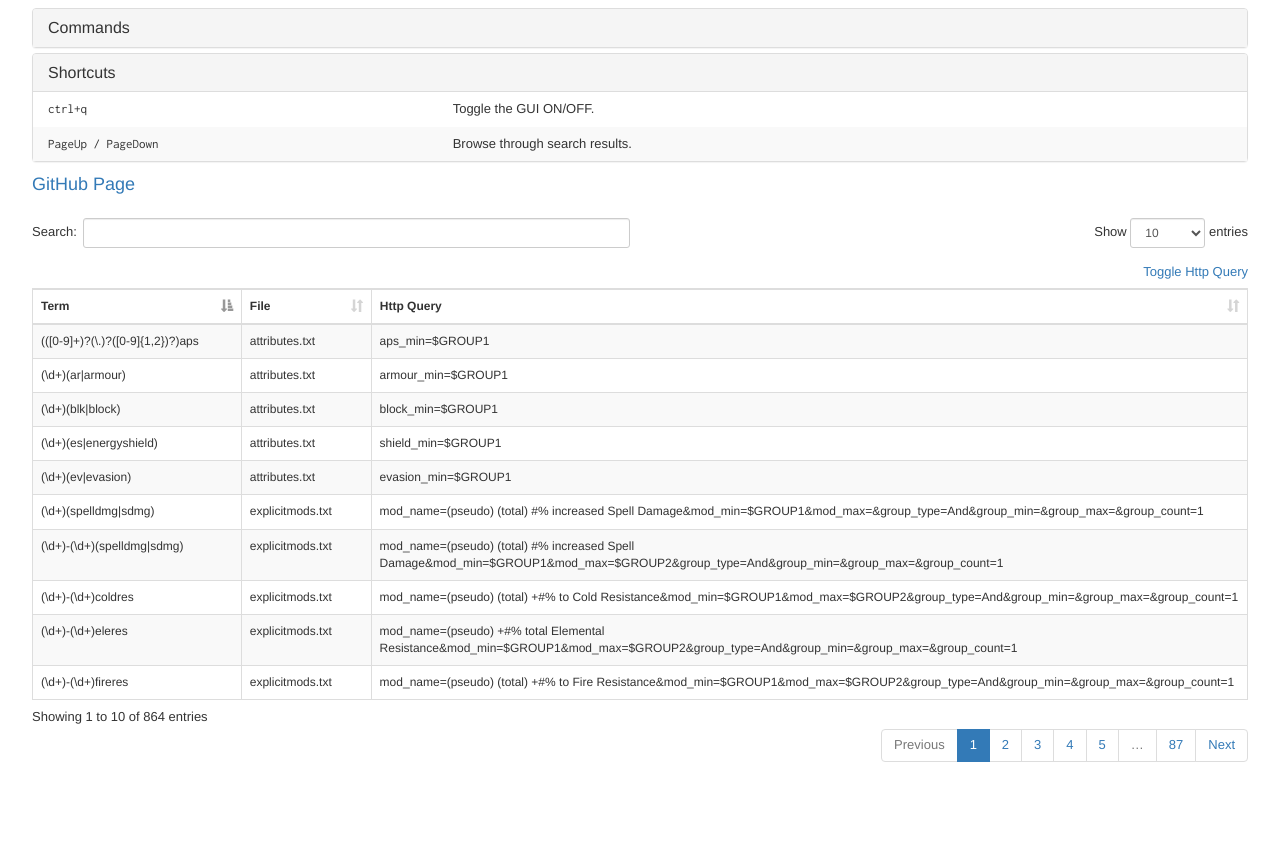
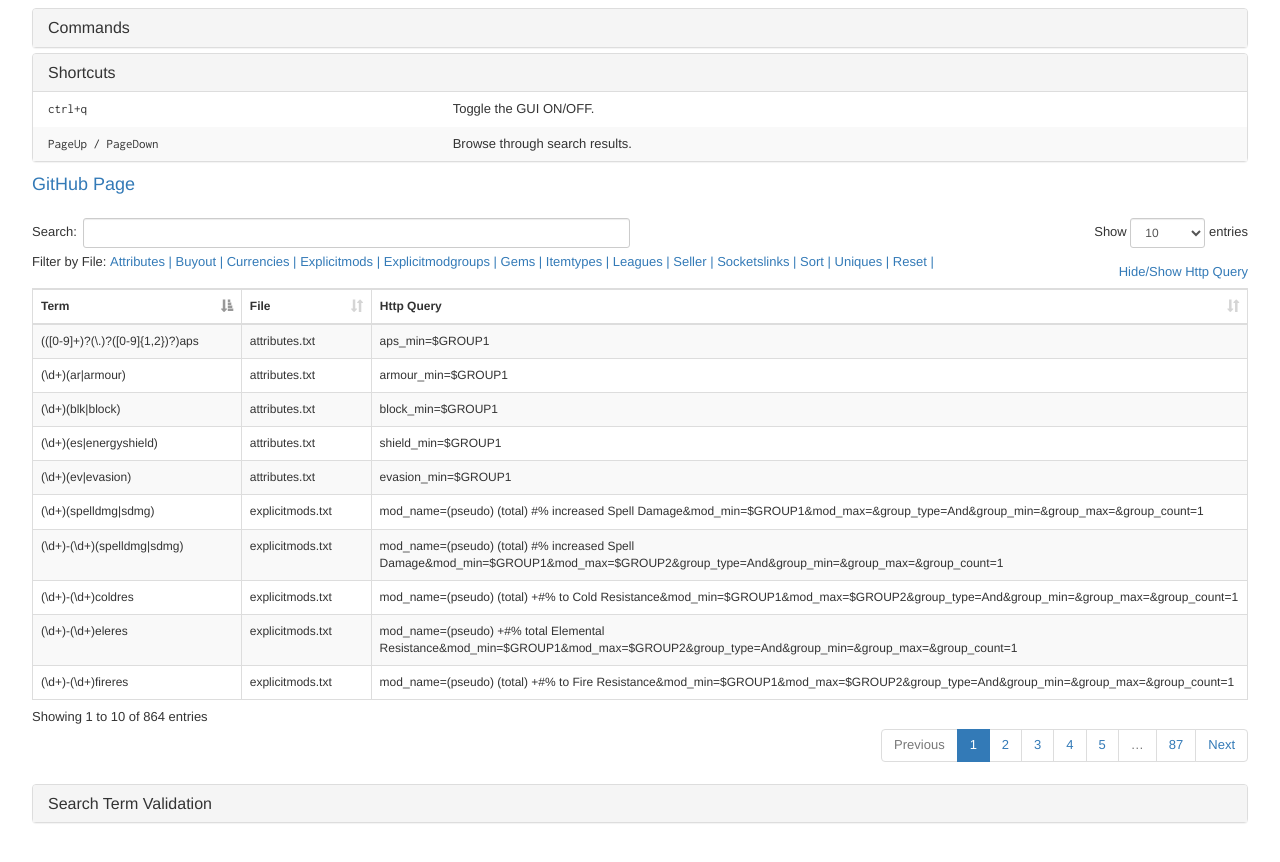
Before and after one commit to poeqic/qic, a plain HTML site: page qic/help/help.htm in a window 1280 px wide. Shown: the part 82-944 px from the top of the page. Before the commit the page ends 866 px from the top, so only its background shows below. Drawn offline with Linux system fonts and the light colour scheme.

Commit message:
Added filtering by file

```diff
--- a/qic/help/css/custom.scss
+++ b/qic/help/css/custom.scss
@@ -32,6 +32,20 @@ body {
 .wrapper_validate {
 	margin-top: 20px;
 	margin-bottom: 20px;
+}
+
+.wrapper_fileFilter {
+	width: 100%;
+	a, span {
+		display: inline-block;
+		//width: 100%;
+	}
+	a {
+		cursor:pointer;
+		&:hover {
+			text-decoration: none;
+		}
+	}
 }
 
 a {
--- a/qic/help/help.htm
+++ b/qic/help/help.htm
@@ -171,6 +171,23 @@
 
 	<a class="link_github" href="https://github.com/poeqic/qic#qic">GitHub Page</a>
 
+	<div class="wrapper_fileFilter">
+		<span>Filter by File:</span>
+		<a class="filterFile" data-column="1" data-filter="attributes.txt">Attributes |</a>
+		<a class="filterFile" data-column="1" data-filter="buyout.txt">Buyout |</a>
+		<a class="filterFile" data-column="1" data-filter="currencies.txt">Currencies |</a>
+		<a class="filterFile" data-column="1" data-filter="explicitmods.txt">Explicitmods |</a>
+		<a class="filterFile" data-column="1" data-filter="explicitmodgroups.txt">Explicitmodgroups |</a>
+		<a class="filterFile" data-column="1" data-filter="gems.txt">Gems |</a>
+		<a class="filterFile" data-column="1" data-filter="itemtypes.txt">Itemtypes |</a>
+		<a class="filterFile" data-column="1" data-filter="leagues.txt">Leagues |</a>
+		<a class="filterFile" data-column="1" data-filter="seller.txt">Seller |</a>
+		<a class="filterFile" data-column="1" data-filter="socketslinks.txt">Socketslinks |</a>
+		<a class="filterFile" data-column="1" data-filter="sort.txt">Sort |</a>
+		<a class="filterFile" data-column="1" data-filter="uniques.txt">Uniques |</a>
+		<a class="filterFile" data-column="1" data-filter="">Reset |</a>
+	</div>
+
 	<!--  DataTable-->
 	<div class="wrapper_help">
 		<table id="helptable" class="display table-striped table-bordered datatable" width="100%"></table>
@@ -188,7 +205,7 @@
 				<!--  Collapsible 1  -->
 				<div id="collapseValidation" class="panel-collapse collapse">
 					<div class="panel-body">
-						<label>Input search query:</label>
+						<label>Input search query (as you would ingame):</label>
 						<input type="text" id="validateTerm" class="form-control input-sm">
 						<div class="validateOutput container">
 						</div>
--- a/qic/help/js/custom.js
+++ b/qic/help/js/custom.js
@@ -13,7 +13,7 @@ $(document).ready(function() {
 		}
 	} );
 
-	$(("<a class='toggle-vis' data-column='2'>Toggle Http Query</a>")).insertBefore('.dataTables_scrollHead');
+	$(("<a class='toggle-vis' data-column='2'>Hide/Show Http Query</a>")).insertBefore('.dataTables_scrollHead');
 
 	$('a.toggle-vis').on( 'click', function (e) {
 		e.preventDefault();
@@ -24,7 +24,16 @@ $(document).ready(function() {
 	} );
 
 
-	$('.wrapper_validate').hide();
+	$('.wrapper_fileFilter').insertBefore('.dataTables_scrollHead');
+	$('a.filterFile').on( 'click', function () {
+		filterColumn( $(this).data('filter') );
+	} );
+
+	function filterColumn (s) {
+		$('#helptable').DataTable().column( 1 ).search(s).draw();
+	}
+
+	//$('.wrapper_validate').hide();
 	var regexArray = [];
 	$(dataSet).each(function(i, element){
 		regexArray[i] = element[0];
```
Also changed, not shown: qic/help/css/custom.css, 1 other file.
